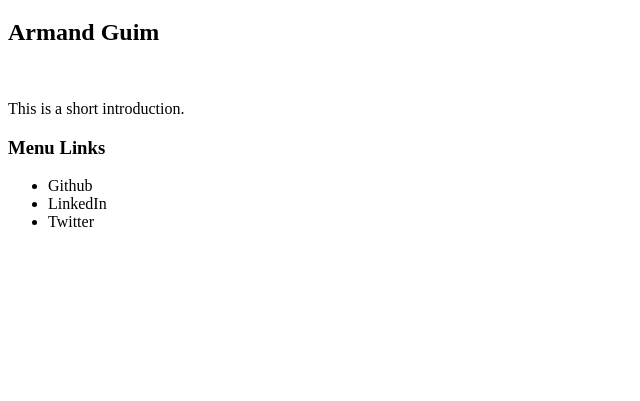
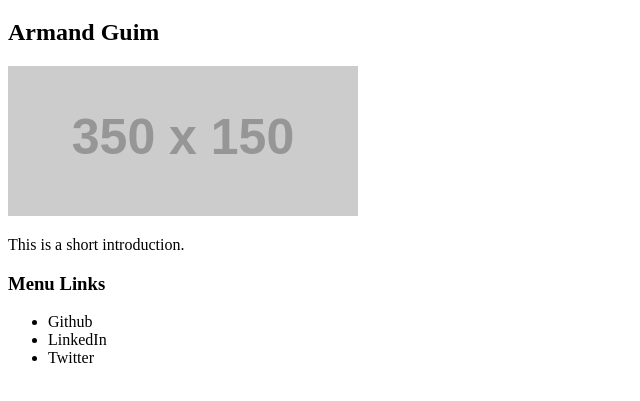
Before and after one commit to ElegantIguana/myPortfolio, a plain HTML site: page index.html in a window 1280 px wide. Shown: the part 61-462 px from the top of the page, without its empty margins (0-640 px from the left). Drawn offline with Linux system fonts and the light colour scheme; placeholder pictures from the web are drawn by us.

Commit message:
updated placeholder img

```diff
--- a/index.html
+++ b/index.html
@@ -8,7 +8,7 @@
 
 			<h2> Armand Guim </h2>
 
-				<img href="http://via.placeholder.com/350x150">
+				<img src="http://via.placeholder.com/350x150" alt='Awesome Guy'>
 
 				<p> This is a short introduction. </p>
 
```
